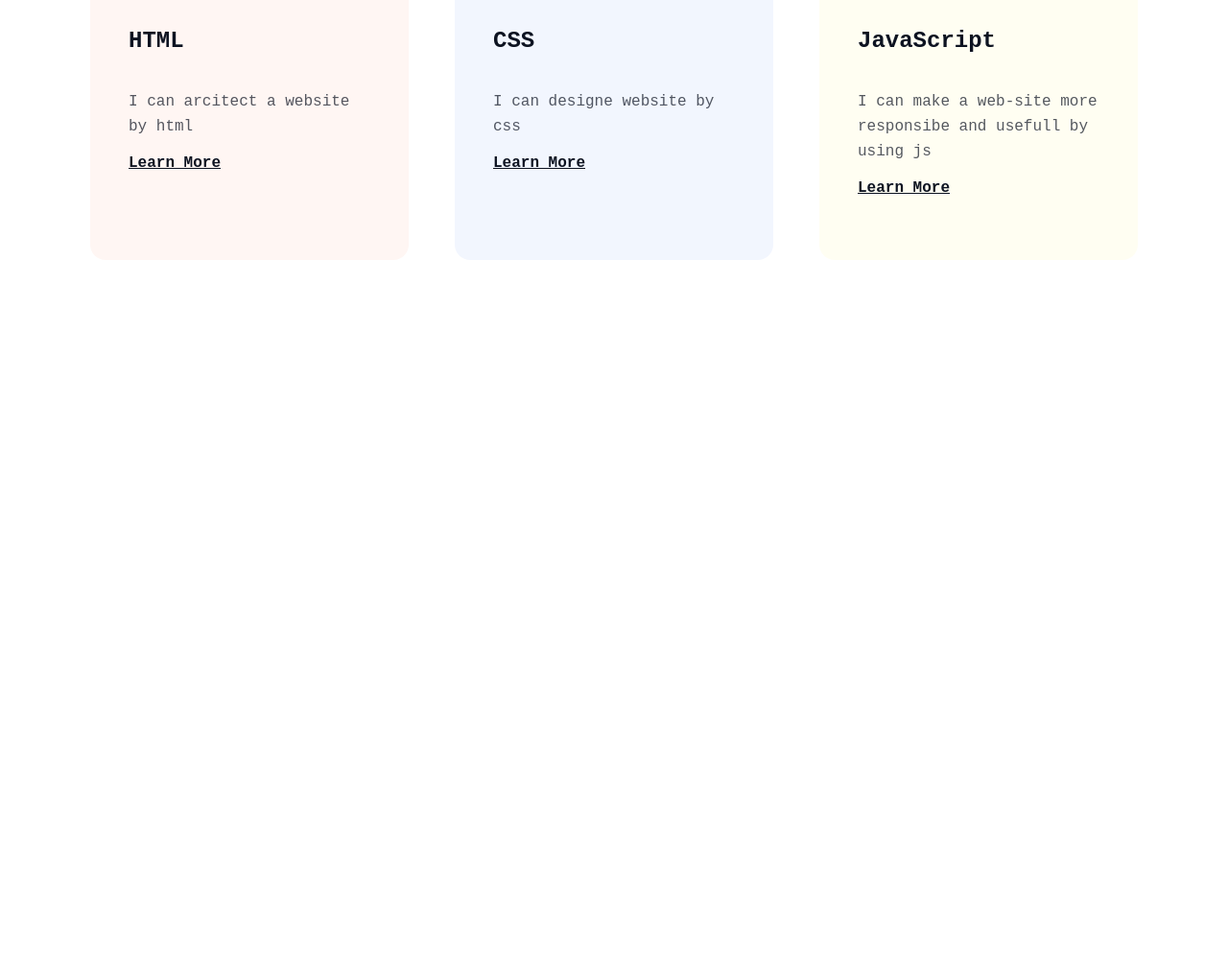
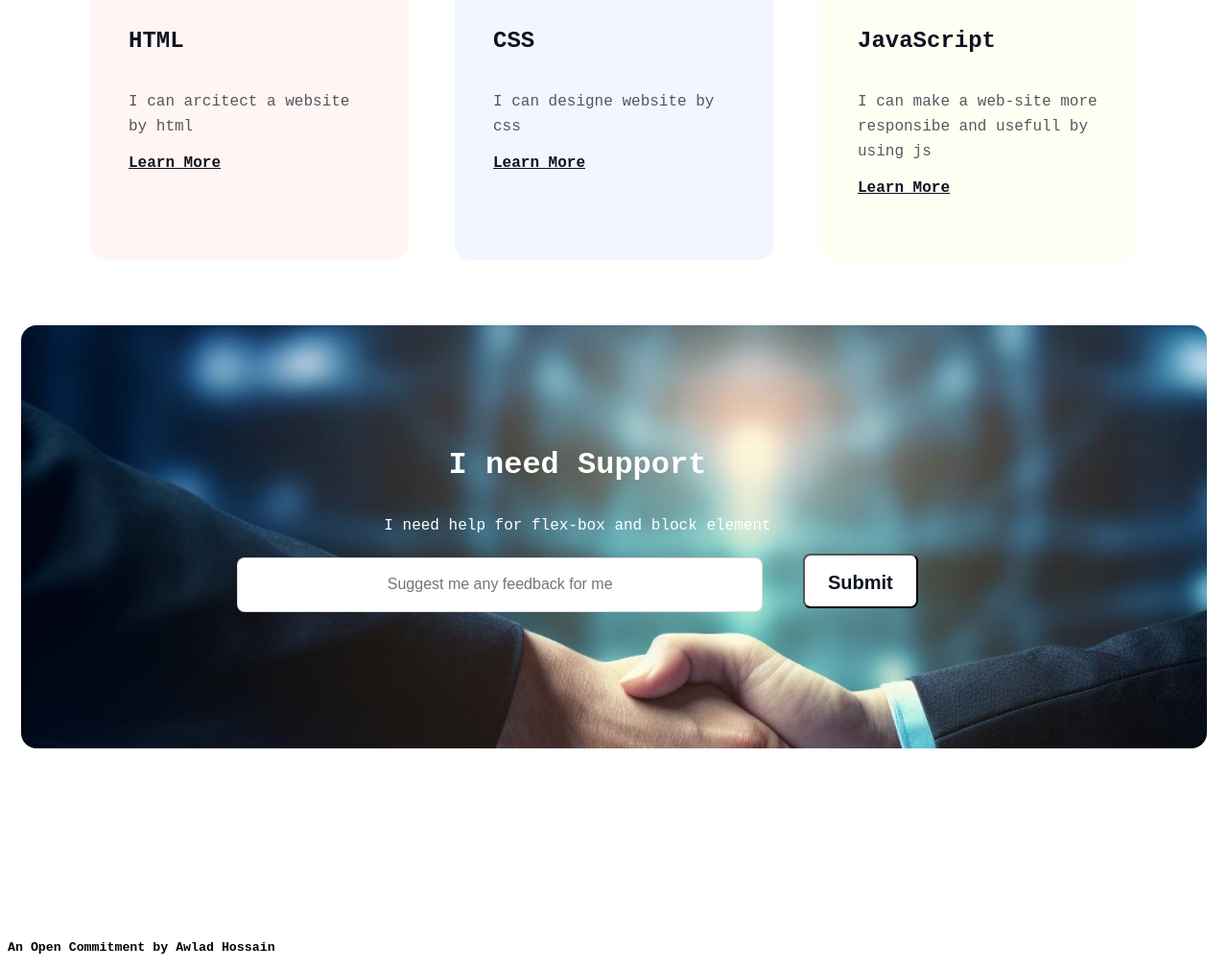
Before and after one commit to ranastudent/batch10A1-challenge, a plain HTML site: page index.html in a window 1280 px wide. Shown: the part 3420-4431 px from the top of the page at 96% size. Before the commit the page ends 3691 px from the top, so only its background shows below. Drawn offline with Linux system fonts and the light colour scheme; a web font is replaced by a local one.

Commit message:
section nine done

```diff
--- a/index.html
+++ b/index.html
@@ -139,9 +139,25 @@
                         </div>
                   </div>
             </section>
-
+            <section class="ninth-section">
+                  <div class="contact-container">
+                        <div class="contact-box">
+                              <h3 class="contact-title">I need Support</h3>
+                              <p class="contact-description">I need help for flex-box and block element</p>
+                              <input type="text" placeholder="Suggest me any feedback for me">
+                              <button type="submit">
+                                    Submit
+                              </button>
+                        </div>
+                  </div>
+            </section>
       </main>
-      <footer></footer>
+      <footer>
+            <div class="footer">
+                  <h5 class="footer-tittle">An Open Commitment by Awlad Hossain</h5>
+                  <div class="icon-imges"><img src="./assets/facebook.png" alt="" class="icon-img"><img src="./assets/github.png" alt="" class="icon-img"><img src="./assets/linkedin-icon 1.png" alt="" class="icon-img"></div>
+            </div>
+      </footer>
 </body>
 
 </html>
--- a/styles/style.css
+++ b/styles/style.css
@@ -233,7 +233,8 @@
 
 .current-skills {
       display: flex;
-      justify-content: space-evenly
+      justify-content: space-evenly;
+      margin-bottom: 30px;
 }
 
 .current-skill-html {
@@ -309,3 +310,70 @@
       text-align: left;
       text-decoration-line: underline;
 }
+
+/* nine section styles */
+.contact-container {
+      width: 1140px;
+      height: 313px;
+      padding: 64px 48px 64px 48px;
+      border-radius: 16px;
+      background-image: url('../assets/handshake.jpg');
+      margin: 200px auto;
+}
+
+.contact-box {
+      width: 1044px;
+      height: 185px;
+      text-align: center;
+      margin: 64px 10px;
+}
+
+.contact-title {
+      color: rgb(255, 255, 255);
+      font-size: 32px;
+      font-weight: 700;
+      line-height: 36px;
+      letter-spacing: 0%;
+      text-align: center;
+}
+
+.contact-description {
+      color: rgb(255, 255, 255);
+      font-size: 16px;
+      font-weight: 400;
+      line-height: 26px;
+      letter-spacing: 0%;
+      text-align: center;
+}
+
+.contact-box input {
+      width: 548px;
+      height: 57px;
+      padding: 19px 20px 19px 20px;
+      margin: 0px 16px;
+      box-sizing: border-box;
+      border: 1px solid rgba(13, 19, 33, 0.15);
+      border-radius: 8px;
+      background: rgb(255, 255, 255);
+      color: rgba(13, 19, 33, 0.4);
+      font-size: 16px;
+      font-weight: 400;
+      line-height: 19px;
+      letter-spacing: 0%;
+      text-align: center;
+}
+
+.contact-box button {
+      width: 120px;
+      height: 57px;
+      padding: 17px 20px 17px 20px;
+      margin: 0px 16px;
+      border-radius: 8px;
+      background: rgb(255, 255, 255);
+      color: rgb(13, 19, 33);
+      font-size: 20px;
+      font-weight: 600;
+      line-height: 23px;
+      letter-spacing: 0%;
+      text-align: center;
+}
```
